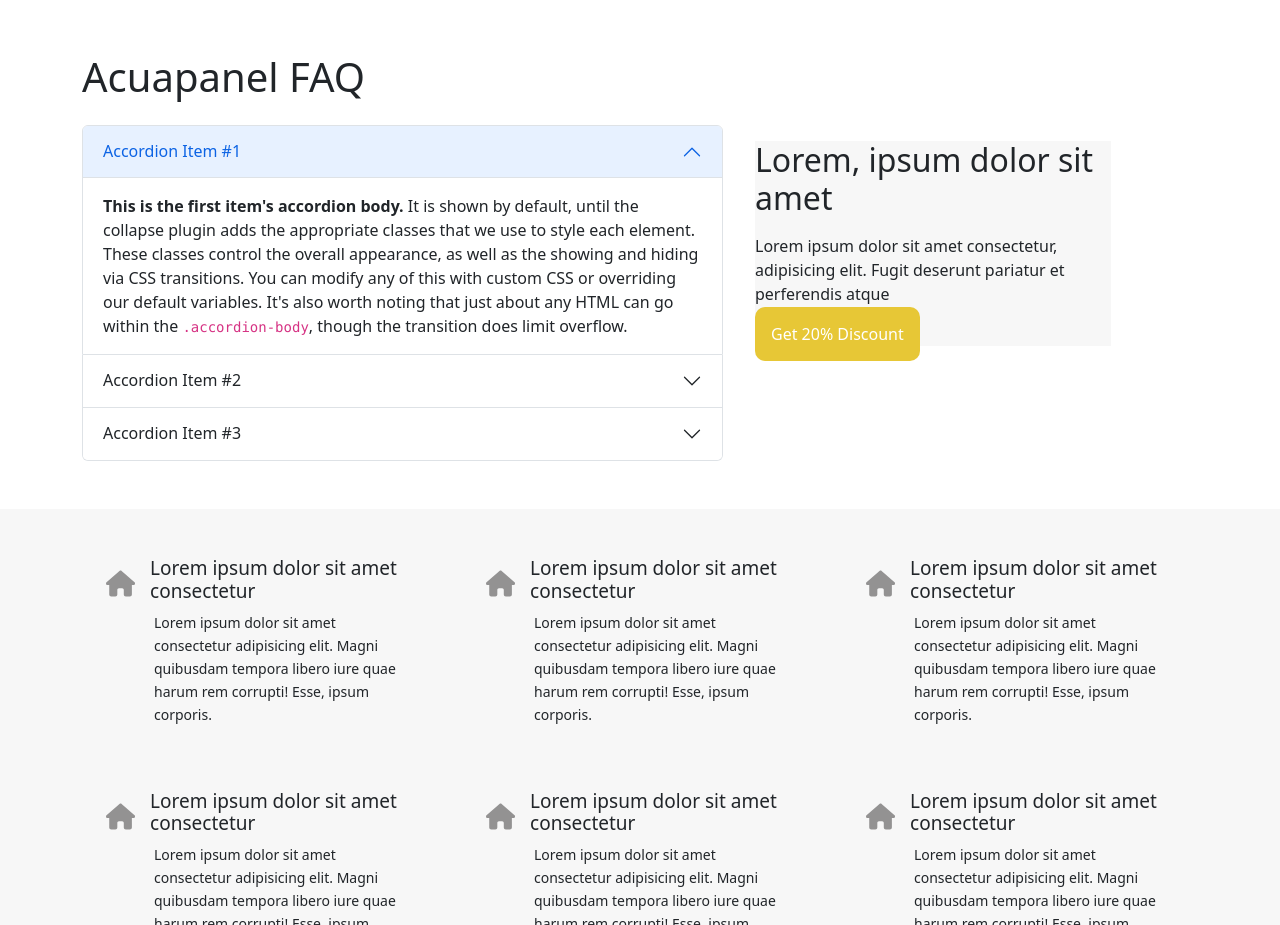
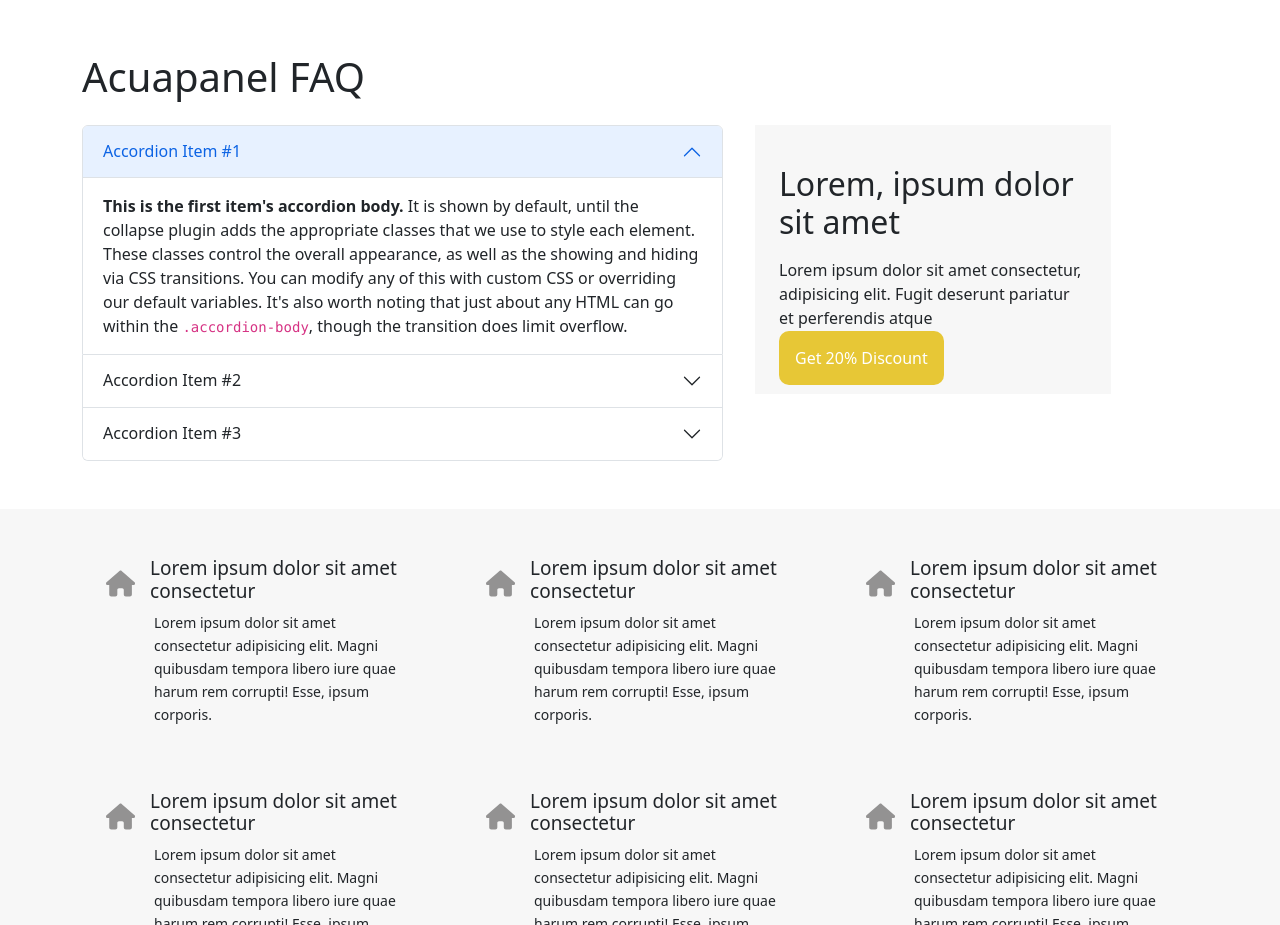
Before and after one commit to SIFAT-AOC/acupanel, a plain HTML site: page index.html in a window 1280 px wide. Shown: the part 3920-4845 px from the top of the page. Drawn offline with Linux system fonts and the light colour scheme.

Commit message:
commit change

```diff
--- a/index.html
+++ b/index.html
@@ -299,7 +299,7 @@
           </div>
         </div>
         <div class="col-md-4 col-12">
-          <div class="faq-box-1">
+          <div class="faq-box-1 p-4">
             <h2 class="my-3">Lorem, ipsum dolor sit amet</h2>
             <p>
               Lorem ipsum dolor sit amet consectetur, adipisicing elit. Fugit
```
